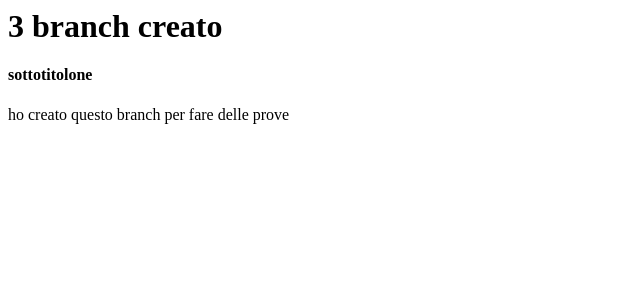
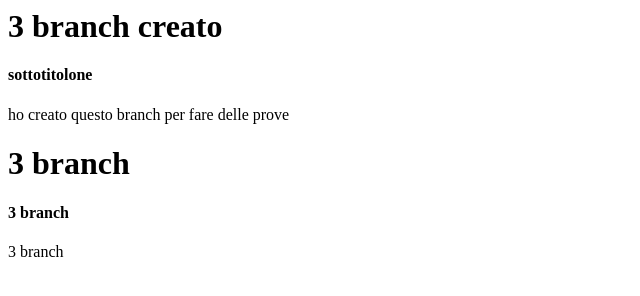
Before and after one commit to criErb/git-test, a plain HTML site: page index.html in a window 1280 px wide. Shown: the whole page, without its empty margins (0-640 px from the left). Drawn offline with Linux system fonts and the light colour scheme.

Commit message:
aggiunto nuovo capitolo

```diff
--- a/index.html
+++ b/index.html
@@ -9,5 +9,8 @@
   <h1>3 branch creato</h1>
   <h4>sottotitolone</h4>
   <p>ho creato questo branch per fare delle prove</p>
+  <h1>3 branch</h1>
+  <h4>3 branch</h4>
+  <p>3 branch</p>
 </body>
 </html>
```
